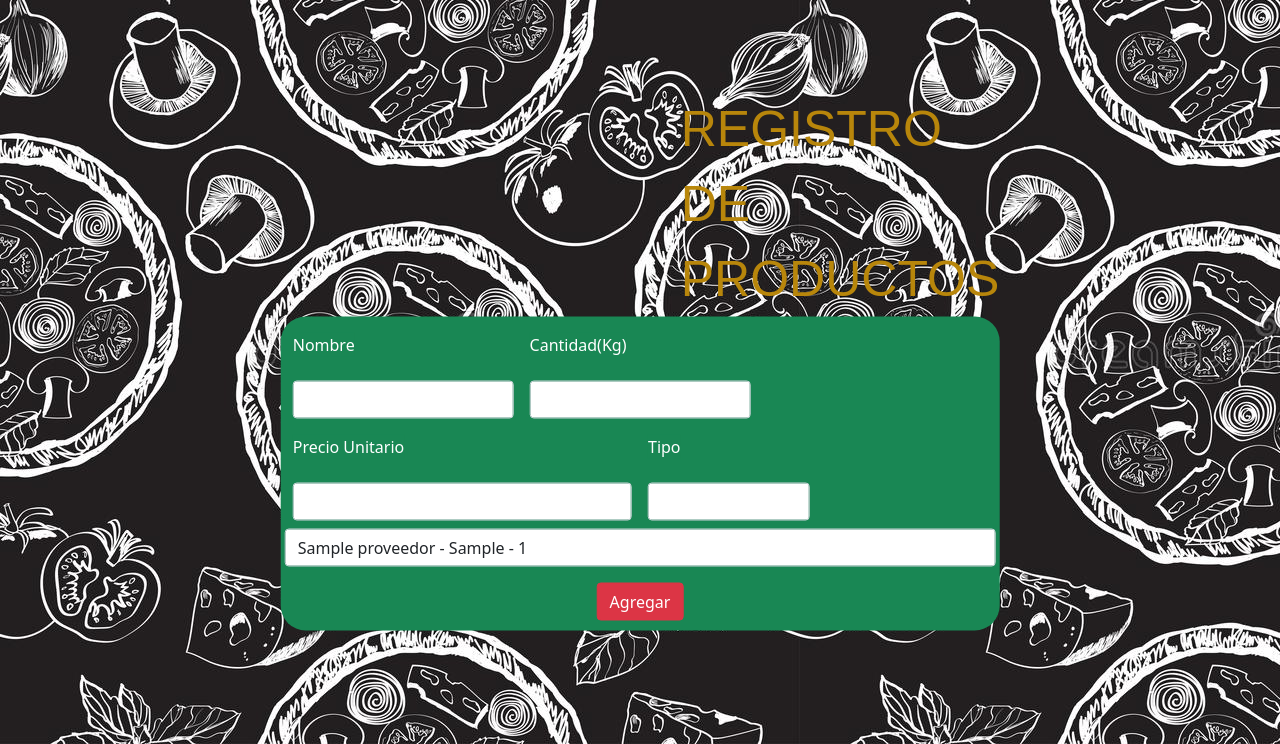
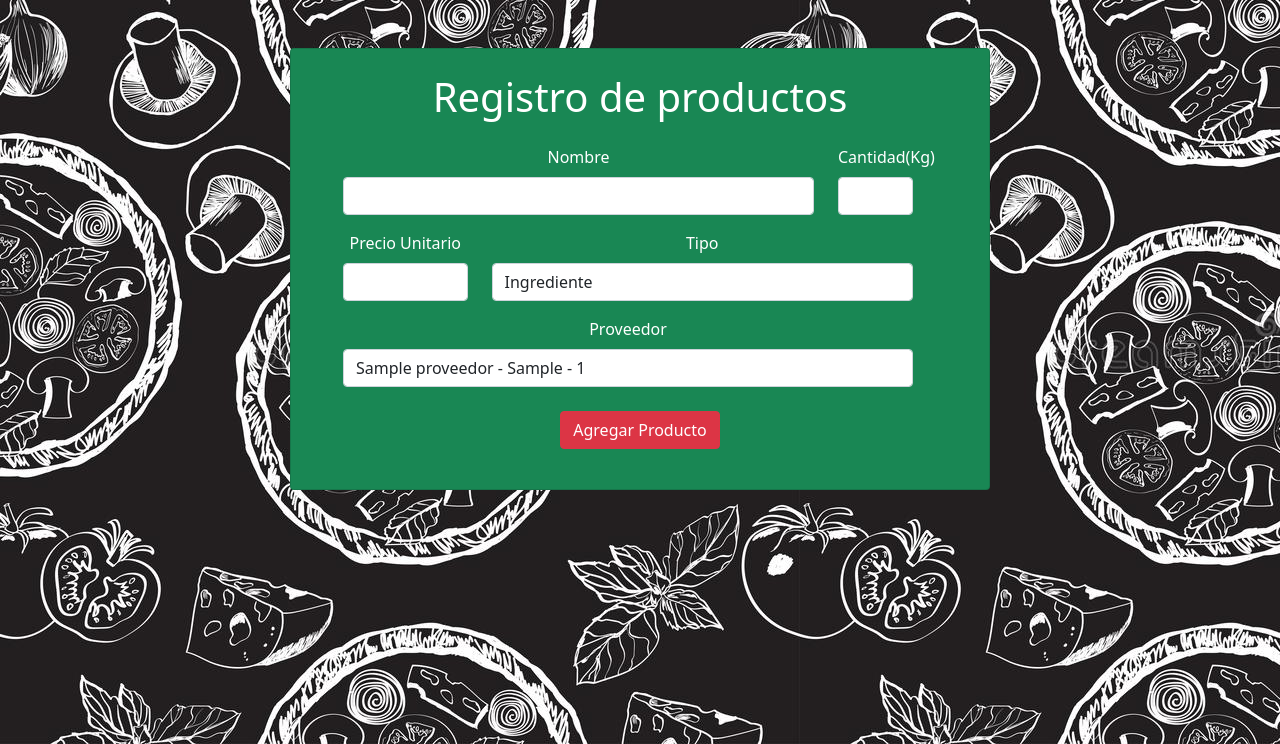
Before and after one commit to MRK2705/ProyectoSisInfo1, a Flask app: page /to_add_prod in a window 1280 px wide. Shown: the part 56-800 px from the top of the page. Run offline with Flask 2, Linux system fonts and the light colour scheme; tables that the repository leaves empty or names only in its code hold one stand-in row (values such as "Sample post"); some libraries are stand-ins or nearby versions.

Commit message:
momentaneo

```diff
--- a/view/templates/añadirproducto.html
+++ b/view/templates/añadirproducto.html
@@ -29,65 +29,72 @@
 
 <body style="background-image: url('/static/pizza1.jpg');">
 
-  <div class="position-absolute top-50 start-50 translate-middle">
-    <p style="margin-top: 50px; margin-left: 400px; font-size: 50px; font-family: sans-serif; color: darkgoldenrod;">
-      REGISTRO DE PRODUCTOS</p>
+  <center class="mt-5">
 
-    <div class="container-xxl bg-success" style="border-radius: 25px;">
-      <form class="row g-3 needs-validation" action="{{url_for('add_prod')}}" method='POST' novalidate>
-        <div class="col-md-4 position-relative">
-          <label for="validationServer01" class="form-label">
-            <p class="text-white bg-success">Nombre</p>
-          </label>
-          <input type="text" name="nombre" class="form-control " id="validationServer01" required>
-          <div class="valid-feedback">
-            Looks good!
+    <div class="card bg-success p-4" style="width: 700px;">
+      <p class="text-white h1">
+        Registro de productos</p>
+      <form class="row m-3" action="{{url_for('add_prod')}}" method='POST' novalidate>
+        <div class="row">
+          <div class="col-10">
+            <label for="validationServer01" class="form-label text-white">
+              Nombre
+            </label>
+            <input type="text" name="nombre" class="form-control " id="validationServer01" required>
+          </div>
+          <div class="col-2">
+            <label for="validationServer02" class="form-label text-white">
+              Cantidad(Kg)
+            </label>
+            <input type="number" name="cantidad" class="form-control " id="validationServer02" min=0.5 required>
+
           </div>
         </div>
-        <div class="col-md-4 position-relative">
-          <label for="validationServer02" class="form-label">
-            <p class="text-white bg-success">Cantidad(Kg)</p>
-          </label>
-          <input type="number" name="cantidad" class="form-control " id="validationServer02" required>
-          <div class="valid-feedback">
-            Looks good!
+        <div class="row mt-3">
+          <div class="col-3">
+            <label for="validationServer03" class="form-label text-white">
+              Precio Unitario
+            </label>
+            <input type="number" name="precio_u" class="form-control " id="validationServer03" min=1 required>
+          </div>
+          <div class="col-9">
+            <label for="validationServer04" class="form-label text-white">
+              Tipo
+            </label>
+            <select name="tipo" class="selectpicker form-control ">
+
+              <option value="Ingrediente">Ingrediente</option>
+              <option value="Bebida">Bebida</option>
+
+            </select>
           </div>
         </div>
-        <div class="col-md-6 position-relative">
-          <label for="validationServer03" class="form-label">
-            <p class="text-white bg-success">Precio Unitario</p>
-          </label>
-          <input type="number" name="precio_u" class="form-control " id="validationServer03" required>
-          <div class="valid-feedback">
-            Looks good!
-          </div>
-        </div>
-        <div class="col-md-3 position-relative">
-          <label for="validationServer04" class="form-label">
-            <p class="text-white bg-success">Tipo</p>
-          </label>
-          <input type="text" name="tipo" class="form-control " id="validationServer04" required>
-          <div class="valid-feedback">
-            Looks good!
+        <div class="row mt-3">
+          <div class="col">
+            <label for="pro" class="form-label text-white">
+              Proveedor
+            </label>
+            <select name="idproveedor" class="selectpicker form-control ">
+              {% for o in data %}
+              <option value="{{ o.id }}">{{o.getResumen()}}</option>
+              {% endfor %}
+            </select>
           </div>
         </div>
 
-        <select name="idproveedor" class="selectpicker form-control mt-2">
-          {% for o in data %}
-          <option value="{{ o.id }}">{{o.getResumen()}}</option>
-          {% endfor %}
-        </select>
 
-        <div class="col-12">
-          <center>
-            <button type="submit" class="btn btn-danger" style="margin-bottom: 10px;">Agregar</button>
 
-          </center>
+
+        <div class="d-grip mt-4">
+          <button type="submit" class="btn btn-danger">Agregar Producto</button>
         </div>
+
+
+
       </form>
     </div>
 
-  </div>
+  </center>
 
 
 
```
Also changed, not shown: view/templates/ventas.html (+12 -26 lines).
